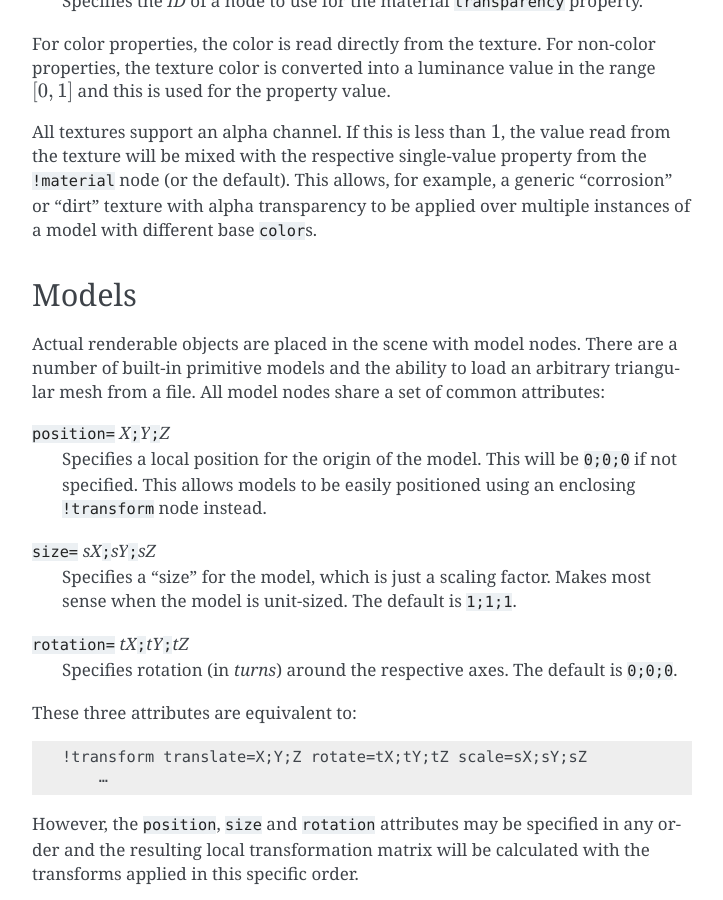
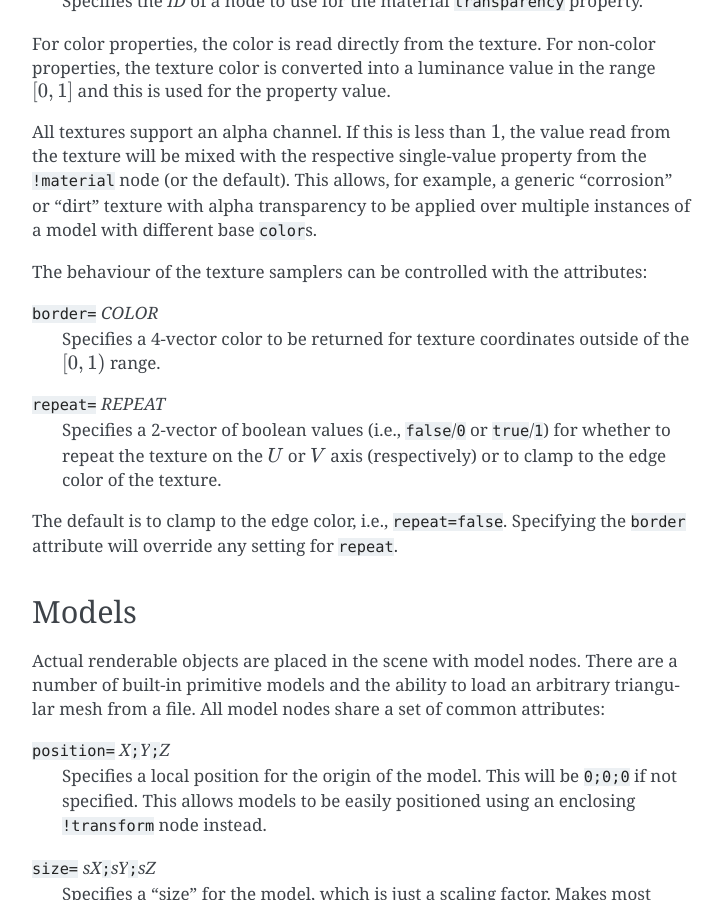
Before and after one commit to jonathanhogg/flitter, a Sphinx documentation site: the page built from docs/canvas3d.md, in a window 1280 px wide and 900 px high, scrolled down 14451 px. Shown: the whole window, without its empty margins (388-1111 px from the left). Built offline with Sphinx 7.4.7, drawn with Linux system fonts in a browser that asks for light colours.

Commit message:
Add support for controlling texture sampler arguments in `!material`
Also use a more sensible hashing approach for `Texture()` and share the
object where it hasn't been changed. This also speeds up the
`model_textures` dictionary lookups when textures are in use.

```diff
--- a/docs/canvas3d.md
+++ b/docs/canvas3d.md
@@ -639,6 +639,20 @@ the `!material` node (or the default). This allows, for example, a generic
 "corrosion" or "dirt" texture with alpha transparency to be applied over
 multiple instances of a model with different base `color`s.
 
+The behaviour of the texture samplers can be controlled with the attributes:
+
+`border=` *COLOR*
+: Specifies a 4-vector color to be returned for texture coordinates outside of
+the $[0,1)$ range.
+
+`repeat=` *REPEAT*
+: Specifies a 2-vector of boolean values (i.e., `false`/`0` or `true`/`1`) for
+whether to repeat the texture on the $U$ or $V$ axis (respectively) or to clamp
+to the edge color of the texture.
+
+The default is to clamp to the edge color, i.e., `repeat=false`. Specifying
+the `border` attribute will override any setting for `repeat`.
+
 ## Models
 
 Actual renderable objects are placed in the scene with model nodes. There are
```
Also changed, not shown: 1 other file.
